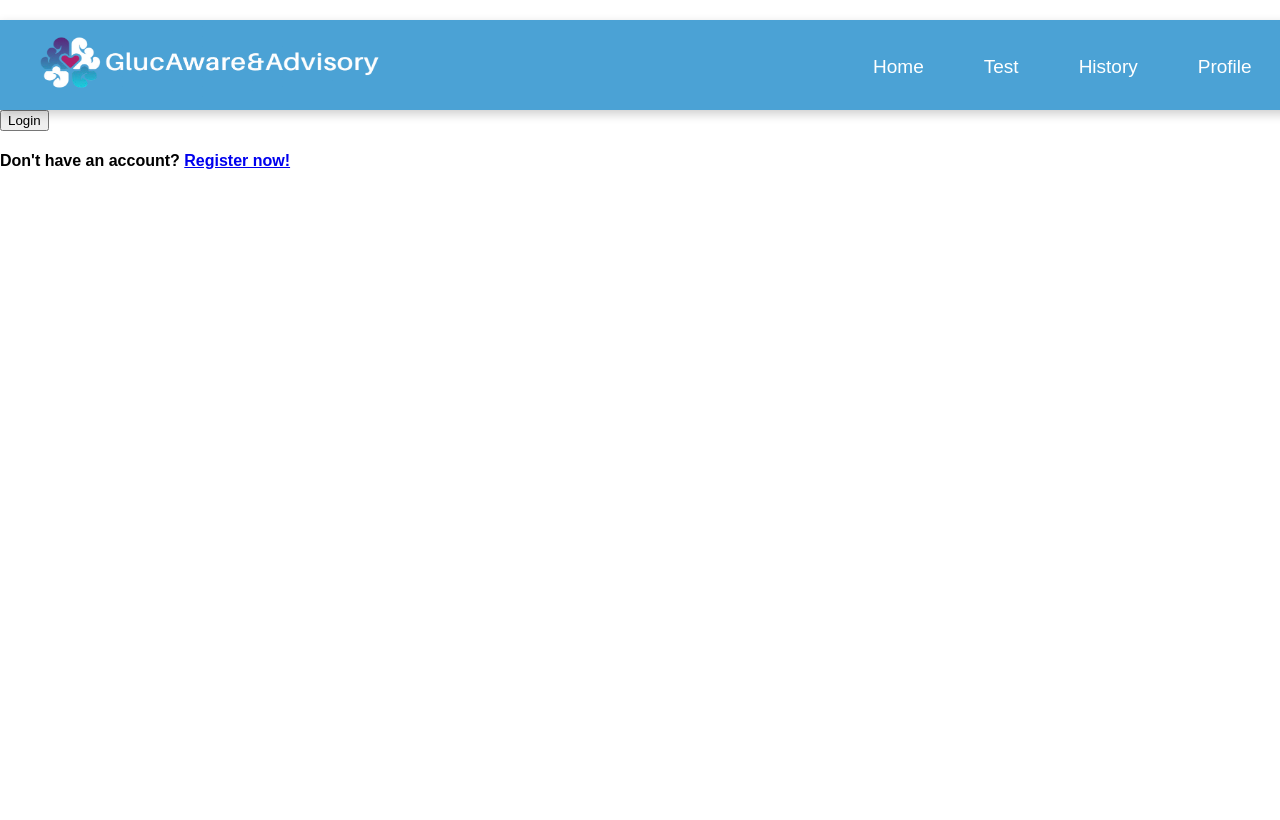
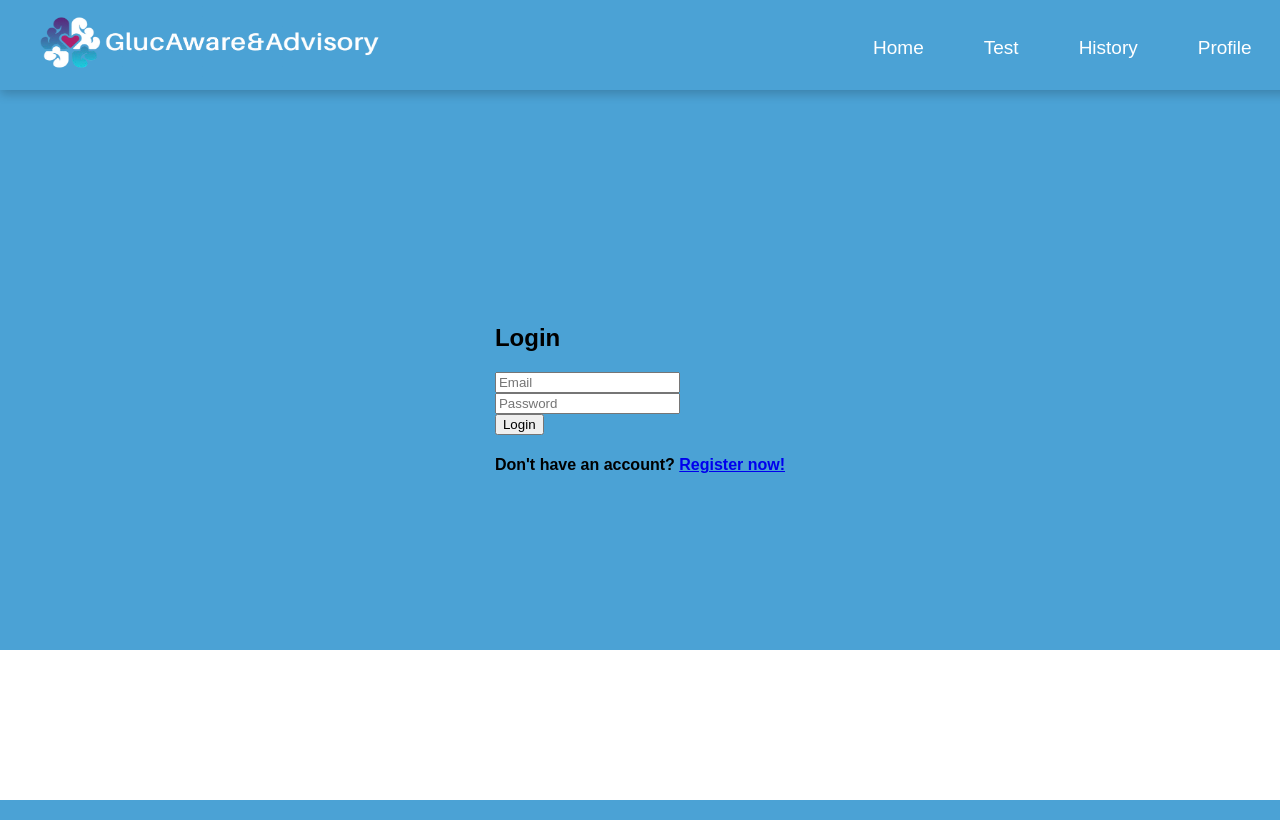
Before and after one commit to ImpactGLX323/UMAIHackathon-UNM, a Flask app: page /login in a window 1280 px wide. Run offline with Flask 3, Linux system fonts and the light colour scheme.

Commit message:
updated login.html

```diff
--- a/src/backend/app/templates/login.html
+++ b/src/backend/app/templates/login.html
@@ -4,7 +4,7 @@
     <meta charset="UTF-8">
     <meta name="viewport" content="width=device-width, initial-scale=1.0">
     <link rel="stylesheet" href="{{ url_for('static', filename='styles.css') }}">
-    <title>Diabetes Prediction & Advisory Tool - Login</title>
+    <title>Login - Diabetes Prediction & Advisory Tool</title>
 </head>
 <body>
     <div class="container">
@@ -18,8 +18,8 @@
             </div>
         </header>
 
-        <div class="form-container">
-            <div class="form-box">
+        <section class="section_1">
+            <div class="form_container">
                 <h2>Login</h2>
 
                 <!-- Flash Messages for Error Display -->
@@ -35,7 +35,7 @@
 
                 <form action="{{ url_for('login') }}" method="post">
                     <div class="input">
-                        <input type="text" name="email" placeholder="Email" required>
+                        <input type="email" name="email" placeholder="Email" required>
                     </div>
                     <div class="input">
                         <input type="password" name="password" placeholder="Password" required>
@@ -45,11 +45,10 @@
                     </div>
                     <div class="alt">
                         <h4>Don't have an account? <a href="{{ url_for('register') }}">Register now!</a></h4>
-                        <!-- <h4><a href="{{ url_for('forgot_password') }}">Forgot Password?</a></h4> -->
                     </div>
                 </form>
             </div>
-        </div>
+        </section>
     </div>
 </body>
 </html>
```
